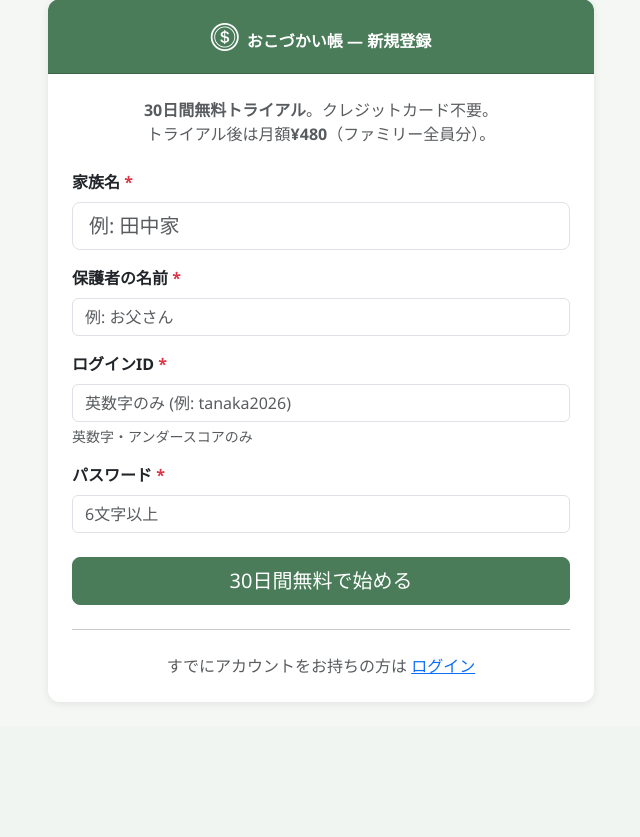
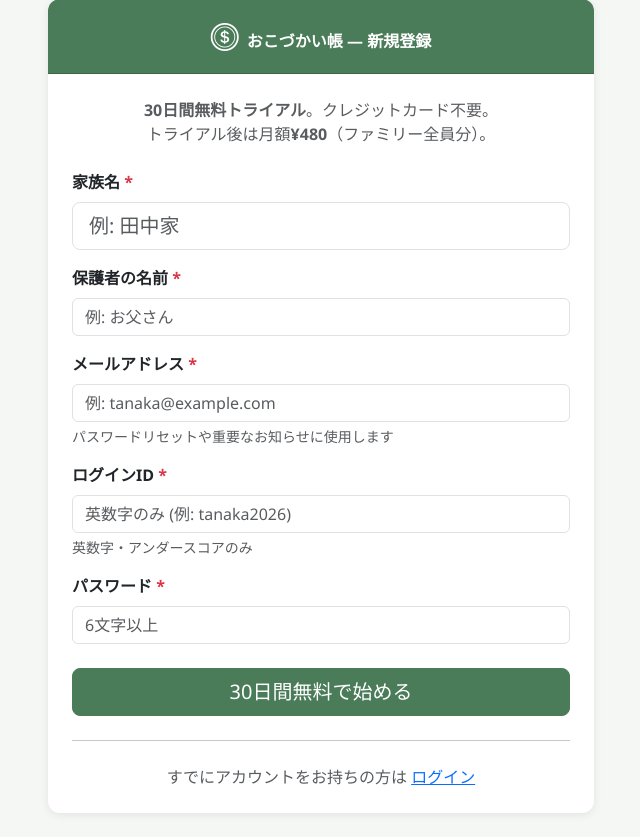
Before and after one commit to cistus-01/allowance-app, a Flask app: page /register/ in a window 1280 px wide. Shown: the part 105-942 px from the top of the page, without its empty margins (319-959 px from the left). Before the commit the page ends 807 px from the top, so only its background shows below. Run offline with Flask 3, Linux system fonts and the light colour scheme; parts of the project's set-up code (start-up, migrations or seed data) failed here and were passed over.

Commit message:
Add email field to registration — enables password reset and user contact

```diff
--- a/app/database.py
+++ b/app/database.py
@@ -31,11 +31,13 @@ def init_db():
     # 初期データは各テーブルが空の時だけ挿入
     _seed_if_empty(db)
 
-    # family_id列がなければ追加（既存DB対応）
+    # 列がなければ追加（既存DB対応）
     cols = [r[1] for r in db.execute("PRAGMA table_info(users)").fetchall()]
     if 'family_id' not in cols:
         db.execute("ALTER TABLE users ADD COLUMN family_id INTEGER")
-        db.commit()
+    if 'email' not in cols:
+        db.execute("ALTER TABLE users ADD COLUMN email TEXT")
+    db.commit()
 
     db.close()
     current_app.teardown_appcontext(close_db)
--- a/app/routes/register.py
+++ b/app/routes/register.py
@@ -13,9 +13,10 @@ def index():
         family_name = request.form.get('family_name', '').strip()
         parent_name = request.form.get('parent_name', '').strip()
         username = request.form.get('username', '').strip()
+        email = request.form.get('email', '').strip().lower()
         password = request.form.get('password', '')
 
-        if not all([family_name, parent_name, username, password]):
+        if not all([family_name, parent_name, username, email, password]):
             flash('すべての項目を入力してください。', 'danger')
             return render_template('register/index.html')
 
@@ -27,6 +28,11 @@ def index():
         existing = db.execute('SELECT id FROM users WHERE username = ?', (username,)).fetchone()
         if existing:
             flash('そのユーザー名はすでに使われています。', 'danger')
+            return render_template('register/index.html')
+
+        email_taken = db.execute('SELECT id FROM users WHERE email = ?', (email,)).fetchone()
+        if email_taken:
+            flash('そのメールアドレスはすでに登録されています。', 'danger')
             return render_template('register/index.html')
 
         trial_ends = datetime.utcnow() + timedelta(days=30)
@@ -41,9 +47,9 @@ def index():
 
         # 親ユーザー作成
         db.execute(
-            '''INSERT INTO users (name, username, password_hash, role, family_id)
-               VALUES (?, ?, ?, 'parent', ?)''',
-            (parent_name, username, generate_password_hash(password), family_id)
+            '''INSERT INTO users (name, username, email, password_hash, role, family_id)
+               VALUES (?, ?, ?, ?, 'parent', ?)''',
+            (parent_name, username, email, generate_password_hash(password), family_id)
         )
         user_id = db.execute('SELECT last_insert_rowid()').fetchone()[0]
 
--- a/app/schema.sql
+++ b/app/schema.sql
@@ -3,6 +3,7 @@ CREATE TABLE IF NOT EXISTS users (
     id INTEGER PRIMARY KEY AUTOINCREMENT,
     name TEXT NOT NULL,
     username TEXT NOT NULL UNIQUE,
+    email TEXT,
     password_hash TEXT NOT NULL,
     role TEXT NOT NULL CHECK(role IN ('parent', 'child')),
     grade INTEGER,
--- a/app/templates/register/index.html
+++ b/app/templates/register/index.html
@@ -24,6 +24,12 @@
                    placeholder="例: お父さん" required>
           </div>
           <div class="mb-3">
+            <label class="form-label fw-bold">メールアドレス <span class="text-danger">*</span></label>
+            <input type="email" name="email" class="form-control"
+                   placeholder="例: tanaka@example.com" required>
+            <div class="form-text">パスワードリセットや重要なお知らせに使用します</div>
+          </div>
+          <div class="mb-3">
             <label class="form-label fw-bold">ログインID <span class="text-danger">*</span></label>
             <input type="text" name="username" class="form-control"
                    placeholder="英数字のみ (例: tanaka2026)" required pattern="[a-zA-Z0-9_]+">
```
